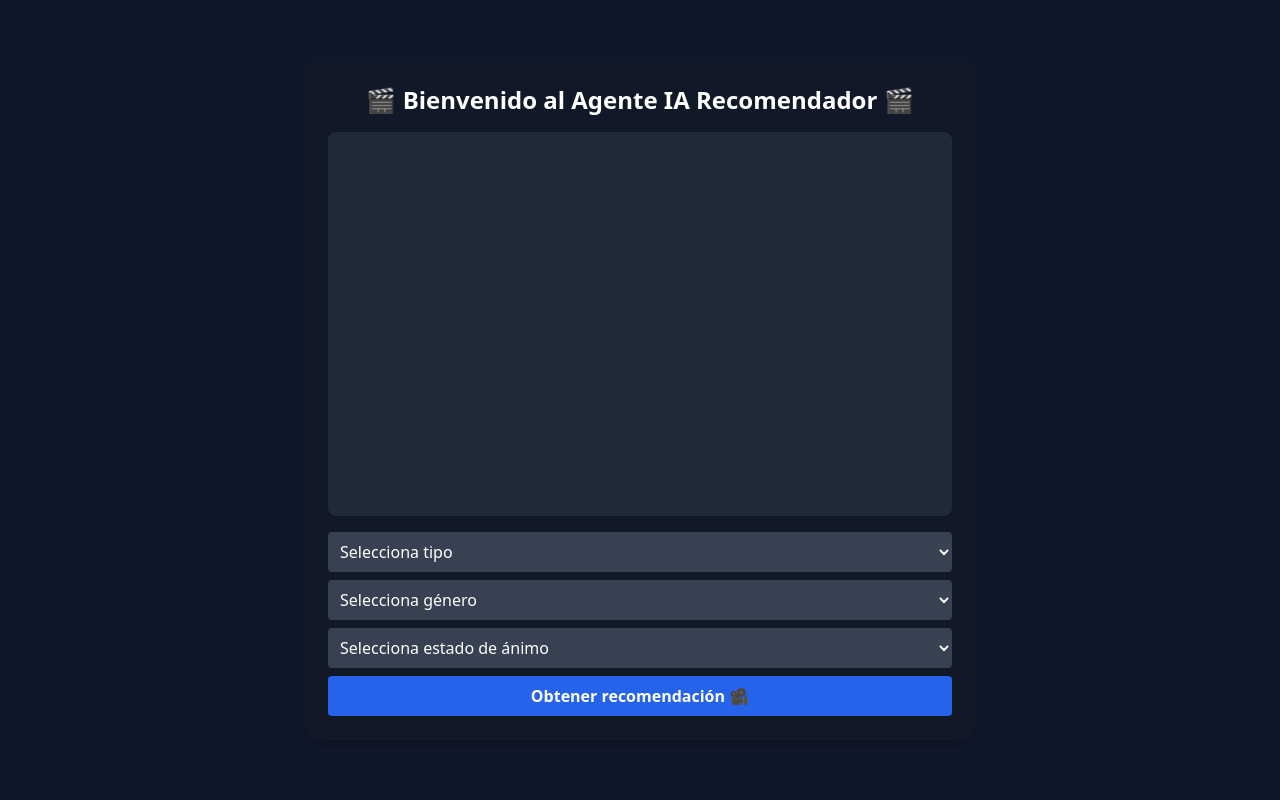
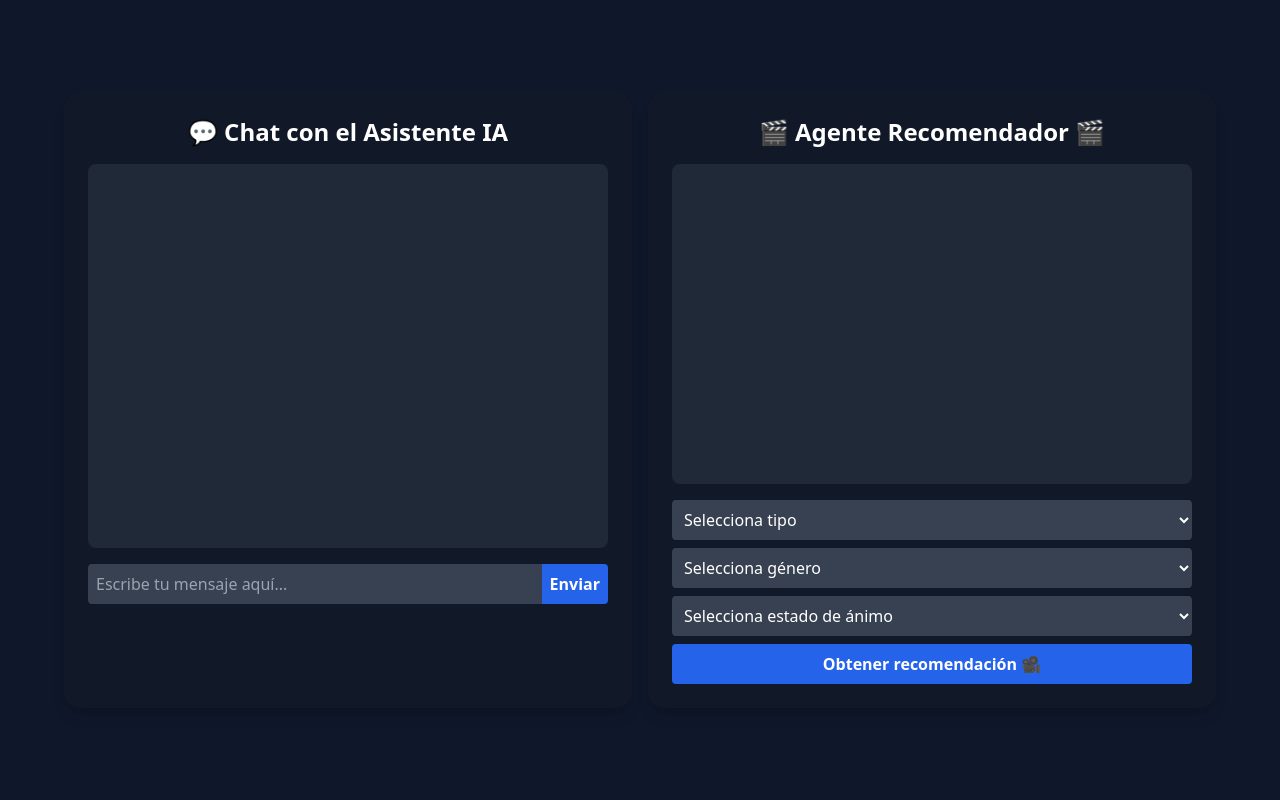
Before and after one commit to gabrielyat-sketch/IA_Recomendador_Peliculas, a Flask app: page / in a window 1280 px wide. Run offline with Flask 2, Linux system fonts and the light colour scheme.

Commit message:
Actualización: versión profesional de Cinéa y mejoras en informe

```diff
--- a/app.py
+++ b/app.py
@@ -9,10 +9,144 @@ def cargar_peliculas():
     with open("data/peliculas.json", "r", encoding="utf-8") as archivo:
         return json.load(archivo)
 
+# Variables de conversación (para el chat IA)
+conversaciones = {}
+
 @app.route("/")
 def index():
     return render_template("index.html")
 
+# 🧠 CHAT LIBRE PROFESIONAL (Cinéa)
+@app.route("/mensaje", methods=["POST"])
+def mensaje():
+    datos = request.get_json()
+    mensaje_usuario = datos.get("mensaje", "").lower()
+    user_id = "usuario"
+
+    peliculas = cargar_peliculas()
+
+    if user_id not in conversaciones:
+        conversaciones[user_id] = {
+            "fase": "inicio",
+            "tipo": "",
+            "genero": "",
+            "estado_animo": "",
+            "año": ""
+        }
+
+    contexto = conversaciones[user_id]
+    respuesta = ""
+    peliculas_encontradas = []
+    sugeridas = []
+
+    # --- Fase 1: saludo profesional ---
+    if contexto["fase"] == "inicio":
+        if any(x in mensaje_usuario for x in ["hola", "buenas", "hey", "saludos"]):
+            respuesta = (
+                "👋 Hola, soy **Cinéa**, tu asistente IA profesional en recomendaciones audiovisuales. "
+                "¿Deseas que te recomiende una **película** o una **serie**?"
+            )
+            contexto["fase"] = "esperando_tipo"
+        else:
+            respuesta = (
+                "Soy **Cinéa**, tu agente de inteligencia artificial especializado en entretenimiento. "
+                "Puedo sugerirte películas o series según tu estado de ánimo y preferencias. "
+                "¿Quieres que te recomiende algo?"
+            )
+            contexto["fase"] = "esperando_tipo"
+
+    elif contexto["fase"] == "esperando_tipo":
+        if "pelicula" in mensaje_usuario or "película" in mensaje_usuario:
+            contexto["tipo"] = "pelicula"
+            contexto["fase"] = "esperando_estado"
+            respuesta = (
+                "🎬 Excelente elección. Te recomendaré películas. "
+                "¿Cómo te sientes hoy? (feliz, triste, motivado, pensativo, aburrido...)"
+            )
+        elif "serie" in mensaje_usuario:
+            contexto["tipo"] = "serie"
+            contexto["fase"] = "esperando_estado"
+            respuesta = (
+                "📺 Muy bien. Te recomendaré series. "
+                "¿Cuál es tu estado de ánimo actualmente? (feliz, triste, motivado, pensativo, aburrido...)"
+            )
+        else:
+            respuesta = "¿Podrías confirmarme si deseas una **película** o una **serie**?"
+
+    elif contexto["fase"] == "esperando_estado":
+        emociones = ["feliz", "triste", "motivado", "pensativo", "aburrido", "curioso", "valiente"]
+        for emo in emociones:
+            if emo in mensaje_usuario:
+                contexto["estado_animo"] = emo
+                break
+        if contexto["estado_animo"]:
+            contexto["fase"] = "esperando_genero"
+            respuesta = (
+                f"Perfecto 😊. Cuando te sientes **{contexto['estado_animo']}**, "
+                "¿qué género prefieres? (acción, comedia, romance, terror, drama, ciencia ficción)"
+            )
+        else:
+            respuesta = (
+                "No entendí muy bien tu estado de ánimo 🤔. "
+                "¿Podrías decirme si estás feliz, triste, motivado, pensativo o aburrido?"
+            )
+
+    elif contexto["fase"] == "esperando_genero":
+        generos = ["accion", "comedia", "romance", "terror", "drama", "ciencia ficcion"]
+        for g in generos:
+            if g in mensaje_usuario:
+                contexto["genero"] = g
+                break
+        if contexto["genero"]:
+            contexto["fase"] = "esperando_año"
+            respuesta = (
+                "Perfecto 👍. ¿Deseas que te recomiende algo **reciente** o de algún **año específico**?"
+            )
+        else:
+            respuesta = "¿Qué género te gustaría ver? (acción, comedia, romance, terror, drama, ciencia ficción)"
+
+    elif contexto["fase"] == "esperando_año":
+        if "reciente" in mensaje_usuario or "nuevo" in mensaje_usuario:
+            contexto["año"] = "reciente"
+        elif any(str(año) in mensaje_usuario for año in range(1990, 2026)):
+            for año in range(1990, 2026):
+                if str(año) in mensaje_usuario:
+                    contexto["año"] = str(año)
+                    break
+
+        peliculas_encontradas = [
+            p for p in peliculas
+            if (p["tipo"] == contexto["tipo"])
+            and (not contexto["genero"] or p["genero"] == contexto["genero"])
+            and (not contexto["estado_animo"] or p["estado_animo"] == contexto["estado_animo"])
+        ]
+
+        if not peliculas_encontradas:
+            respuesta = (
+                "No encontré coincidencias exactas 😔, pero te dejo algunas sugerencias populares:"
+            )
+            sugeridas = random.sample(peliculas, min(3, len(peliculas)))
+        else:
+            sugeridas = random.sample(peliculas_encontradas, min(3, len(peliculas_encontradas)))
+            respuesta = "✨ Aquí tienes mis recomendaciones personalizadas según tu preferencia:"
+
+        contexto["fase"] = "inicio"
+
+        return jsonify({
+            "respuesta": respuesta,
+            "peliculas": sugeridas
+        })
+
+    else:
+        respuesta = "¿Podrías repetirlo, por favor? 🤔"
+
+    return jsonify({
+        "respuesta": respuesta,
+        "peliculas": peliculas_encontradas
+    })
+
+
+# 🎬 SISTEMA DE RECOMENDACIONES (cuadro derecho)
 @app.route("/recomendar", methods=["POST"])
 def recomendar():
     datos = request.get_json()
@@ -29,11 +163,17 @@ def recomendar():
     ]
 
     if not recomendaciones:
-        return jsonify({"respuesta": "😔 No encontré coincidencias exactas, pero te dejo algo popular:",
-                        "peliculas": random.sample(peliculas, 3)})
+        return jsonify({
+            "respuesta": "😔 No encontré coincidencias exactas, pero te dejo algo popular:",
+            "peliculas": random.sample(peliculas, min(3, len(peliculas)))
+        })
 
     sugeridas = random.sample(recomendaciones, min(3, len(recomendaciones)))
-    return jsonify({"respuesta": "✨ Aquí tienes tus recomendaciones:", "peliculas": sugeridas})
+    return jsonify({
+        "respuesta": "✨ Aquí tienes tus recomendaciones:",
+        "peliculas": sugeridas
+    })
+
 
 if __name__ == "__main__":
     app.run(debug=True)
--- a/static/script.js
+++ b/static/script.js
@@ -15,11 +15,11 @@ sendBtn.addEventListener("click", async () => {
   const estado = document.getElementById("estado").value;
   const anio = document.getElementById("anio").value;
 
-  // Mensaje usuario
+
   const userText = `Pref: tipo=${tipo || "cualquiera"}, genero=${genero || "cualquiera"}, estado=${estado || "cualquiera"}, año=${anio || "cualquiera"}`;
   appendBubble(userText, "user");
 
-  // Enviar al backend
+
   appendBubble("Procesando tu solicitud...", "bot");
   try {
     const resp = await fetch("/api/recommend", {
@@ -28,7 +28,7 @@ sendBtn.addEventListener("click", async () => {
       body: JSON.stringify({ tipo, genero, estado_animo: estado, anio, cantidad: 5 })
     });
     const data = await resp.json();
-    // quitar el "Procesando"
+
     const last = messagesEl.querySelectorAll(".bot");
     if(last.length) last[last.length - 1].remove();
 
--- a/static/style.css
+++ b/static/style.css
@@ -48,7 +48,7 @@ body{
   background:linear-gradient(180deg, rgba(255,255,255,0.01), transparent);
 }
 
-/* burbujas */
+
 .bubble{
   max-width:78%;
   padding:12px 14px;
@@ -60,7 +60,7 @@ body{
 .user{align-self:flex-end;background:var(--bubble-user); color:var(--text); border-bottom-right-radius:4px}
 .bot{align-self:flex-start;background:var(--bubble-bot); color:#071127; border-bottom-left-radius:4px}
 
-/* controls */
+
 .controls{
   display:flex;
   gap:8px;
@@ -86,5 +86,5 @@ body{
 }
 .controls button:hover{opacity:0.95}
 
-/* small */
+
 .meta{font-size:12px;color:var(--muted);margin-top:6px}
--- a/templates/index.html
+++ b/templates/index.html
@@ -21,12 +21,27 @@
     .bot { background: #1e293b; align-self: flex-start; }
   </style>
 </head>
-<body class="flex flex-col items-center justify-center min-h-screen">
+<body class="flex items-center justify-center min-h-screen">
 
-  <div class="w-full max-w-2xl bg-gray-900 p-6 rounded-2xl shadow-lg flex flex-col">
-    <h1 class="text-2xl font-bold text-center mb-4">🎬 Bienvenido al Agente IA Recomendador 🎬</h1>
+  <div class="grid grid-cols-2 gap-4 w-11/12 max-w-6xl">
+    <!-- 🧠 Chat libre profesional -->
+    <div class="bg-gray-900 p-6 rounded-2xl shadow-lg flex flex-col">
+      <h1 class="text-2xl font-bold text-center mb-4">💬 Chat con el Asistente IA</h1>
 
-    <div id="chat" class="flex flex-col h-96 overflow-y-auto bg-gray-800 p-4 rounded-lg mb-4"></div>
+      <div id="chat-libre" class="flex flex-col h-96 overflow-y-auto bg-gray-800 p-4 rounded-lg mb-4"></div>
+
+      <div class="flex">
+        <input id="mensaje" type="text" placeholder="Escribe tu mensaje aquí..."
+          class="flex-grow p-2 rounded-l bg-gray-700 text-white">
+        <button id="enviar" class="bg-blue-600 hover:bg-blue-700 p-2 rounded-r font-semibold">Enviar</button>
+      </div>
+    </div>
+
+    <!-- 🎬 Sistema de recomendaciones -->
+    <div class="bg-gray-900 p-6 rounded-2xl shadow-lg flex flex-col">
+      <h1 class="text-2xl font-bold text-center mb-4">🎬 Agente Recomendador 🎬</h1>
+
+      <div id="chat" class="flex flex-col h-80 overflow-y-auto bg-gray-800 p-4 rounded-lg mb-4"></div>
 
       <form id="formulario" class="flex flex-col space-y-2">
         <select id="tipo" class="p-2 rounded bg-gray-700 text-white">
@@ -54,8 +69,44 @@
         </button>
       </form>
     </div>
+  </div>
 
   <script>
+    // --- CHAT LIBRE PROFESIONAL ---
+    const chatLibre = document.getElementById("chat-libre");
+    const inputMensaje = document.getElementById("mensaje");
+    const btnEnviar = document.getElementById("enviar");
+
+    btnEnviar.addEventListener("click", async () => {
+      const mensaje = inputMensaje.value.trim();
+      if (!mensaje) return;
+
+      chatLibre.innerHTML += `<div class='chat-bubble user'>👤 ${mensaje}</div>`;
+      inputMensaje.value = "";
+
+      const res = await fetch("/mensaje", {
+        method: "POST",
+        headers: { "Content-Type": "application/json" },
+        body: JSON.stringify({ mensaje })
+      });
+
+      const data = await res.json();
+
+      let respuesta = `<div class='chat-bubble bot'>${data.respuesta}`;
+      if(data.peliculas && data.peliculas.length > 0){
+          respuesta += "<ul>";
+          data.peliculas.forEach(p => {
+              respuesta += `<li>🍿 <b>${p.titulo}</b> (${p.tipo} - ${p.genero} - ${p.año})</li>`;
+          });
+          respuesta += "</ul>";
+      }
+      respuesta += "</div>";
+
+      chatLibre.innerHTML += respuesta;
+      chatLibre.scrollTop = chatLibre.scrollHeight;
+    });
+
+    // --- CHAT DE RECOMENDACIONES ---
     const form = document.getElementById("formulario");
     const chat = document.getElementById("chat");
     const tipoSelect = document.getElementById("tipo");
@@ -95,7 +146,7 @@
 
       const data = await res.json();
 
-      let respuesta = `<div class='chat-bubble bot'>🎬✨ Aquí tienes recomendaciones para ver el día de hoy ✨🎬<ul>`;
+      let respuesta = `<div class='chat-bubble bot'>${data.respuesta}<ul>`;
       data.peliculas.forEach(p => {
         respuesta += `<li>🍿 <b>${p.titulo}</b> (${p.tipo} - ${p.genero} - ${p.año})</li>`;
       });
```
Also changed, not shown: main.py (+3 -4 lines), main_gui.py (+10 -10 lines), docs/README.md (deleted). Lines whose indentation alone changed are shown as unchanged.
